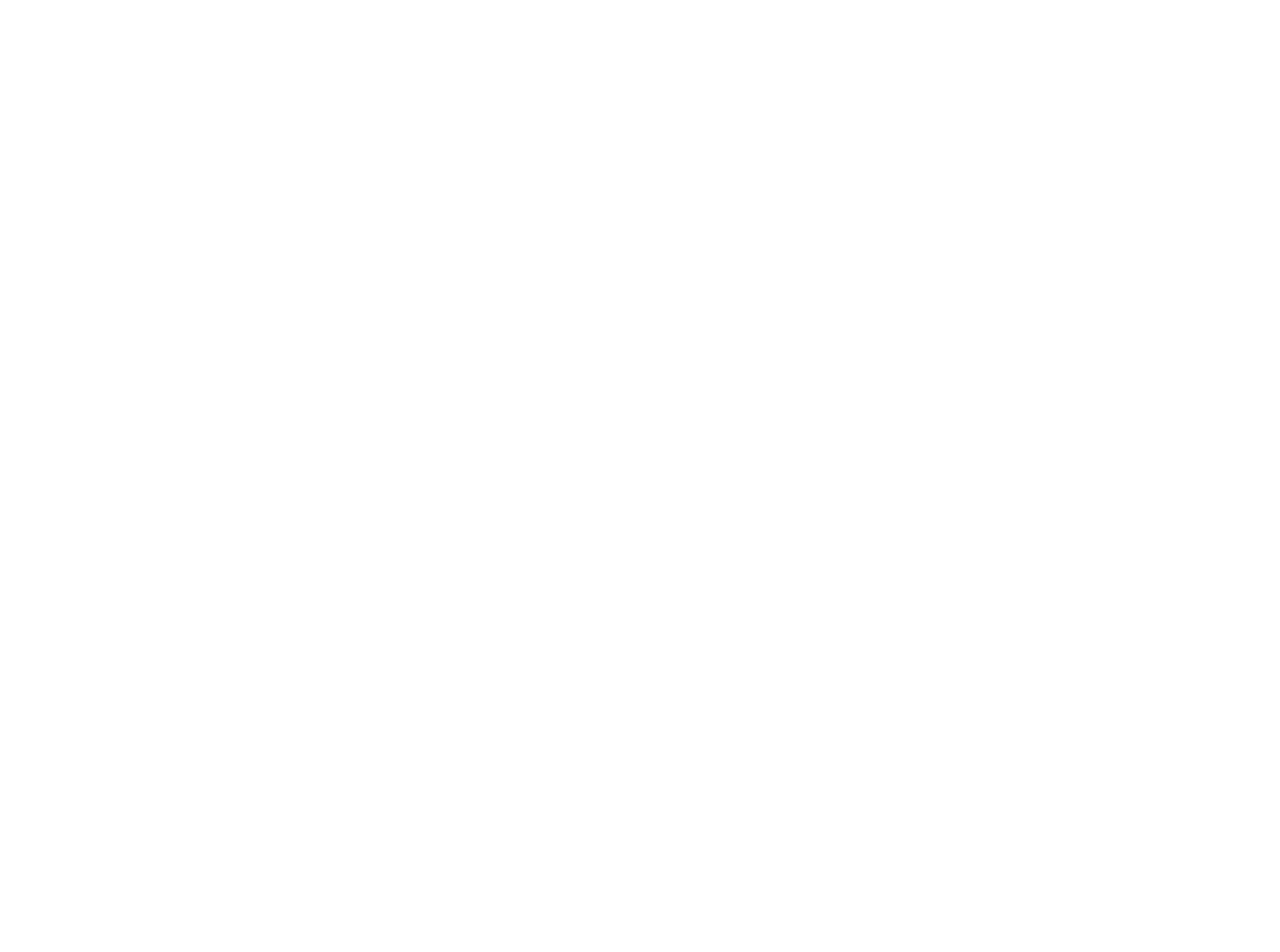
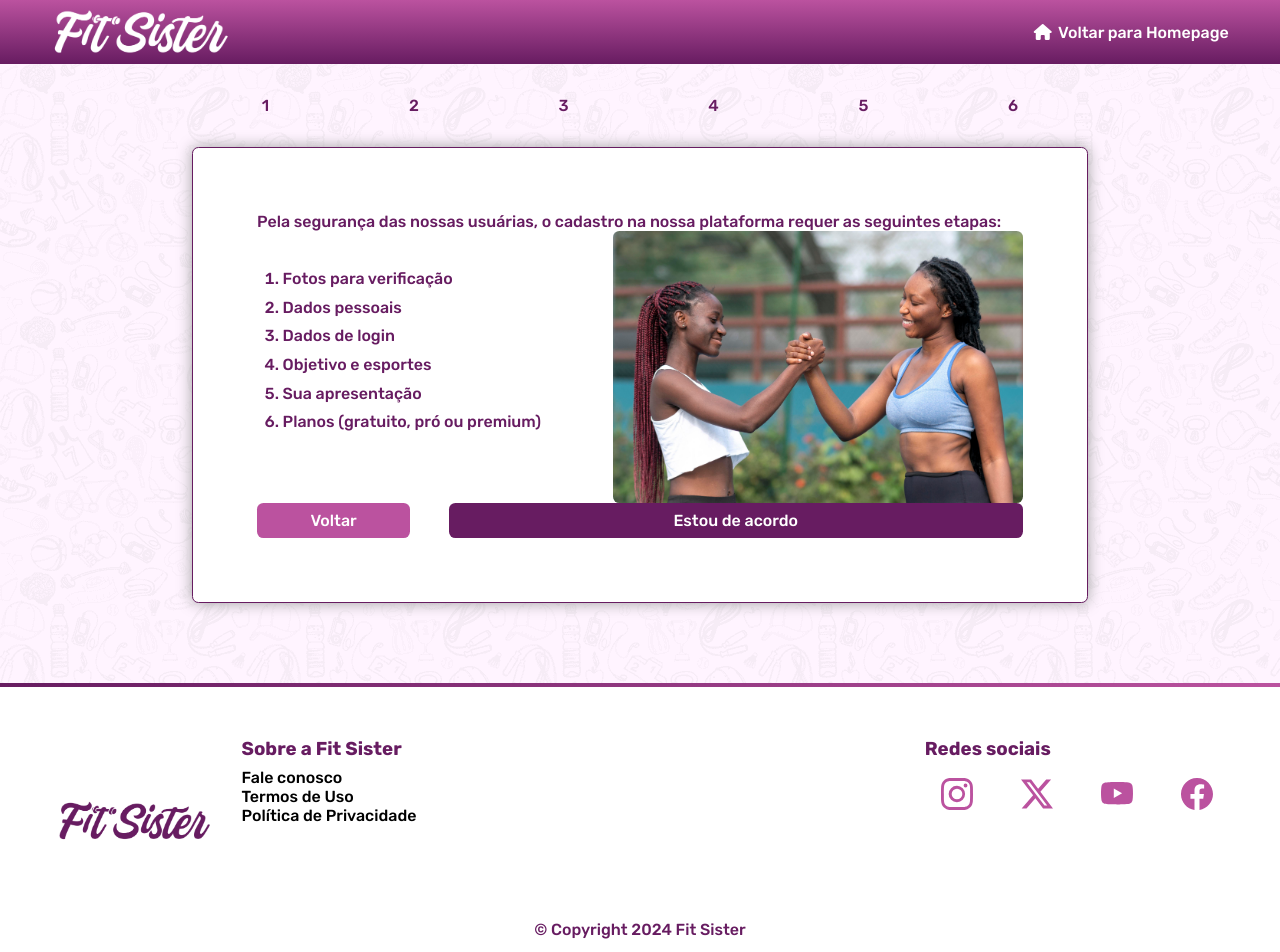
Before and after one commit to gabrielsoarespebr/parceira-de-treino, a React (Vite) app: page /cadastrousuaria in a window 1280 px wide. Before the commit this address had no page. Shown: the top 952 px of the page. Before the commit the page ends 800 px from the top, so only its background shows below. Built offline with nearby package versions, Linux system fonts and the light colour scheme.

Commit message:
feat: Cadastro de usuária - Informações sobre cadastro (Etapa 0)

```diff
--- a/src/App.jsx
+++ b/src/App.jsx
@@ -4,6 +4,7 @@
 import { MuralDePessoas } from "./pages/MuralDePessoas/MuralDePessoas";
 import { MuralDeProfissionais } from "./pages/MuralDeProfissionais/MuralDeProfissionais";
 import { Chat } from "./pages/Chat/Chat";
+import { CadastroUsuaria } from "./pages/CadastroUsuaria/CadastroUsuaria";
 
 function App() {
   return (
@@ -13,7 +14,11 @@
         <Route path="/home" element={<Homepage />} />
         <Route path="/inicio" element={<Homepage />} />
         <Route path="/muraldesisters" element={<MuralDePessoas />} />
-        <Route path="/muraldeprofissionais" element={<MuralDeProfissionais />} />
+        <Route
+          path="/muraldeprofissionais"
+          element={<MuralDeProfissionais />}
+        />
+        <Route path="/cadastrousuaria" element={<CadastroUsuaria />} />
         <Route path="/chat" element={<Chat />} />
       </Routes>
     </BrowserRouter>
--- a/src/index.css
+++ b/src/index.css
@@ -97,6 +97,7 @@
   color: var(--branco);
 
   text-transform: uppercase;
+  text-decoration: none;
 
   &:hover {
     background-color: var(--roxoMedio);
--- /dev/null
+++ b/src/pages/CadastroUsuaria/CadastroUsuaria.css
@@ -0,0 +1,104 @@
+#voltarParaHomepage {
+  display: flex;
+  align-items: center;
+  gap: 0.5vw;
+
+  color: var(--branco);
+
+  text-decoration: none;
+}
+
+.cadastroUsuaria {
+  display: flex;
+  flex-direction: column;
+  align-items: center;
+
+  background: url("../../assets/image/fundoTexturaRoxoTranslucido.png");
+}
+
+#etapaNumeroLista {
+  width: 70vw;
+  list-style: none;
+
+  margin: 4vh 0;
+
+  display: flex;
+  justify-content: space-around;
+}
+
+.etapa {
+  width: 70vw;
+
+  padding: 5vw;
+  margin-bottom: 10vh;
+  background-color: var(--branco);
+
+  border: 0.1rem solid var(--roxoEscuro);
+  border-radius: var(--bordaArredondada);
+
+  box-shadow: 0px 0px 15px rgb(161, 161, 161);
+
+  & > div > div {
+    display: flex;
+    justify-content: space-between;
+    align-items: center;
+    gap: 3vw;
+  }
+}
+
+#etapaZero {
+  & img {
+    width: 32vw;
+
+    border-radius: var(--bordaArredondada);
+  }
+
+  & ol {
+    padding-left: 2vw;
+    margin: 3vh 0 6vh 0;
+
+    & li {
+      margin-bottom: 1.2vh;
+    }
+  }
+}
+
+.botoesDiv {
+  display: flex;
+  justify-content: space-between;
+
+  & > a,
+  > button:first-of-type {
+    width: 20%;
+    text-align: center;
+
+    background-color: var(--roxoMedio);
+
+    text-decoration: none;
+
+    padding: 1vh 2vw;
+  }
+
+  & > button:last-of-type {
+    width: 75%;
+    cursor: pointer;
+
+    background-color: var(--roxoEscuro);
+
+    outline: none;
+    border: none;
+
+    font-weight: inherit;
+
+    padding: 1vh 2vw;
+  }
+}
+
+.botao {
+  border-radius: var(--bordaArredondada);
+
+  color: var(--branco);
+
+  font-family: "Rubik", sans-serif;
+  font-size: 16px;
+}
--- /dev/null
+++ b/src/pages/CadastroUsuaria/CadastroUsuaria.jsx
@@ -0,0 +1,59 @@
+import "./CadastroUsuaria.css";
+import { Divider } from "../../shared/components/Divider/Divider";
+import { Footer } from "./components/Footer/Footer";
+import mulheresDeMaosDadas from "/src/assets/image/mulheresDeMaosDadas.jpg";
+
+export const CadastroUsuaria = () => {
+  return (
+    <>
+      <header>
+        <img
+          src="./src/assets/image/logoBranco.png"
+          alt="Logotipo FitSister"
+          id="logoHeader"
+        />
+        <a href="/" id="voltarParaHomepage">
+          <i className="fa-solid fa-house"></i>
+          <p>Voltar para Homepage</p>
+        </a>
+      </header>
+      <section className="cadastroUsuaria">
+        <ul id="etapaNumeroLista">
+          <li>1</li>
+          <li>2</li>
+          <li>3</li>
+          <li>4</li>
+          <li>5</li>
+          <li>6</li>
+        </ul>
+        <div className="etapa" id="etapaZero">
+          <div>
+            <p>
+              Pela segurança das nossas usuárias, o cadastro na nossa plataforma
+              requer as seguintes etapas:
+            </p>
+            <div>
+              <ol>
+                <li>Fotos para verificação</li>
+                <li>Dados pessoais</li>
+                <li>Dados de login</li>
+                <li>Objetivo e esportes</li>
+                <li>Sua apresentação</li>
+                <li>Planos (gratuito, pró ou premium)</li>
+              </ol>
+              <img src={mulheresDeMaosDadas} alt="Mulheres de mãos dadas" />
+            </div>
+          </div>
+          <div className="botoesDiv">
+            <a href="/" className="botao">
+              Voltar
+            </a>
+            <button className="botao">Estou de acordo</button>
+          </div>
+        </div>
+      </section>
+      <Divider />
+      <Footer />
+    </>
+  );
+};
--- /dev/null
+++ b/src/pages/CadastroUsuaria/components/Footer/Footer.jsx
@@ -0,0 +1,89 @@
+import logo from "/src/assets/image/logoRoxo.png";
+
+export const Footer = () => {
+  return (
+    <section className="paddingPadrao" id="rodape">
+      <div>
+        <div>
+          <img src={logo} alt="Logotipo FitSister" />
+          <div>
+            <h3>Sobre a Fit Sister</h3>
+            <ul className="navegadorRodape">
+              <li>
+                <a href="">Fale conosco</a>
+              </li>
+              <li>
+                <a href="">Termos de Uso</a>
+              </li>
+              <li>
+                <a href="">Política de Privacidade</a>
+              </li>
+            </ul>
+          </div>
+        </div>
+        <div>
+          <h3>Redes sociais</h3>
+          <ul id="redesSociaisRodape">
+            <li>
+              <a href="">
+                <svg
+                  xmlns="http://www.w3.org/2000/svg"
+                  width="16"
+                  height="16"
+                  fill="currentColor"
+                  className="bi bi-instagram"
+                  viewBox="0 0 16 16"
+                >
+                  <path d="M8 0C5.829 0 5.556.01 4.703.048 3.85.088 3.269.222 2.76.42a3.9 3.9 0 0 0-1.417.923A3.9 3.9 0 0 0 .42 2.76C.222 3.268.087 3.85.048 4.7.01 5.555 0 5.827 0 8.001c0 2.172.01 2.444.048 3.297.04.852.174 1.433.372 1.942.205.526.478.972.923 1.417.444.445.89.719 1.416.923.51.198 1.09.333 1.942.372C5.555 15.99 5.827 16 8 16s2.444-.01 3.298-.048c.851-.04 1.434-.174 1.943-.372a3.9 3.9 0 0 0 1.416-.923c.445-.445.718-.891.923-1.417.197-.509.332-1.09.372-1.942C15.99 10.445 16 10.173 16 8s-.01-2.445-.048-3.299c-.04-.851-.175-1.433-.372-1.941a3.9 3.9 0 0 0-.923-1.417A3.9 3.9 0 0 0 13.24.42c-.51-.198-1.092-.333-1.943-.372C10.443.01 10.172 0 7.998 0zm-.717 1.442h.718c2.136 0 2.389.007 3.232.046.78.035 1.204.166 1.486.275.373.145.64.319.92.599s.453.546.598.92c.11.281.24.705.275 1.485.039.843.047 1.096.047 3.231s-.008 2.389-.047 3.232c-.035.78-.166 1.203-.275 1.485a2.5 2.5 0 0 1-.599.919c-.28.28-.546.453-.92.598-.28.11-.704.24-1.485.276-.843.038-1.096.047-3.232.047s-2.39-.009-3.233-.047c-.78-.036-1.203-.166-1.485-.276a2.5 2.5 0 0 1-.92-.598 2.5 2.5 0 0 1-.6-.92c-.109-.281-.24-.705-.275-1.485-.038-.843-.046-1.096-.046-3.233s.008-2.388.046-3.231c.036-.78.166-1.204.276-1.486.145-.373.319-.64.599-.92s.546-.453.92-.598c.282-.11.705-.24 1.485-.276.738-.034 1.024-.044 2.515-.045zm4.988 1.328a.96.96 0 1 0 0 1.92.96.96 0 0 0 0-1.92m-4.27 1.122a4.109 4.109 0 1 0 0 8.217 4.109 4.109 0 0 0 0-8.217m0 1.441a2.667 2.667 0 1 1 0 5.334 2.667 2.667 0 0 1 0-5.334" />
+                </svg>
+              </a>
+            </li>
+            <li>
+              <a href="">
+                <svg
+                  xmlns="http://www.w3.org/2000/svg"
+                  width="16"
+                  height="16"
+                  fill="currentColor"
+                  className="bi bi-twitter-x"
+                  viewBox="0 0 16 16"
+                >
+                  <path d="M12.6.75h2.454l-5.36 6.142L16 15.25h-4.937l-3.867-5.07-4.425 5.07H.316l5.733-6.57L0 .75h5.063l3.495 4.633L12.601.75Zm-.86 13.028h1.36L4.323 2.145H2.865z" />
+                </svg>
+              </a>
+            </li>
+            <li>
+              <a href="">
+                <svg
+                  xmlns="http://www.w3.org/2000/svg"
+                  width="16"
+                  height="16"
+                  fill="currentColor"
+                  className="bi bi-youtube"
+                  viewBox="0 0 16 16"
+                >
+                  <path d="M8.051 1.999h.089c.822.003 4.987.033 6.11.335a2.01 2.01 0 0 1 1.415 1.42c.101.38.172.883.22 1.402l.01.104.022.26.008.104c.065.914.073 1.77.074 1.957v.075c-.001.194-.01 1.108-.082 2.06l-.008.105-.009.104c-.05.572-.124 1.14-.235 1.558a2.01 2.01 0 0 1-1.415 1.42c-1.16.312-5.569.334-6.18.335h-.142c-.309 0-1.587-.006-2.927-.052l-.17-.006-.087-.004-.171-.007-.171-.007c-1.11-.049-2.167-.128-2.654-.26a2.01 2.01 0 0 1-1.415-1.419c-.111-.417-.185-.986-.235-1.558L.09 9.82l-.008-.104A31 31 0 0 1 0 7.68v-.123c.002-.215.01-.958.064-1.778l.007-.103.003-.052.008-.104.022-.26.01-.104c.048-.519.119-1.023.22-1.402a2.01 2.01 0 0 1 1.415-1.42c.487-.13 1.544-.21 2.654-.26l.17-.007.172-.006.086-.003.171-.007A100 100 0 0 1 7.858 2zM6.4 5.209v4.818l4.157-2.408z" />
+                </svg>
+              </a>
+            </li>
+            <li>
+              <a href="">
+                <svg
+                  xmlns="http://www.w3.org/2000/svg"
+                  width="16"
+                  height="16"
+                  fill="currentColor"
+                  className="bi bi-facebook"
+                  viewBox="0 0 16 16"
+                >
+                  <path d="M16 8.049c0-4.446-3.582-8.05-8-8.05C3.58 0-.002 3.603-.002 8.05c0 4.017 2.926 7.347 6.75 7.951v-5.625h-2.03V8.05H6.75V6.275c0-2.017 1.195-3.131 3.022-3.131.876 0 1.791.157 1.791.157v1.98h-1.009c-.993 0-1.303.621-1.303 1.258v1.51h2.218l-.354 2.326H9.25V16c3.824-.604 6.75-3.934 6.75-7.951" />
+                </svg>
+              </a>
+            </li>
+          </ul>
+        </div>
+      </div>
+      <p>© Copyright 2024 Fit Sister</p>
+    </section>
+  );
+};
--- a/src/pages/Homepage/components/Banner/Banner.css
+++ b/src/pages/Homepage/components/Banner/Banner.css
@@ -24,6 +24,11 @@
     & > p:last-of-type {
       font-size: 165%;
       margin-bottom: -4vh;
+    }
+
+    & > a {
+      text-align: center;
+      text-decoration: none;
     }
   }
 
@@ -63,7 +68,7 @@
       width: auto;
       text-align: center;
 
-      &>button{
+      & > a {
         margin-top: 20%;
       }
     }
--- a/src/pages/Homepage/components/Banner/Banner.jsx
+++ b/src/pages/Homepage/components/Banner/Banner.jsx
@@ -7,7 +7,7 @@
         <p className="fonteTitulo textoMaiusculo">Nunca foi tão fácil</p>
         <p className="fonteTitulo textoMaiusculo">Encontrar uma</p>
         <p className="fonteTitulo textoMaiusculo">Parceira de treino</p>
-        <button className="botaoRoxo">Cadastre-se agora</button>
+        <a href="/cadastrousuaria" className="botaoRoxo">Cadastre-se agora</a>
       </div>
       <img
         src="./src/assets/image/duplaParceiras1.jpg"
```
Also changed, not shown: src/assets/image/mulheresDeMaosDadas.jpg (added).
